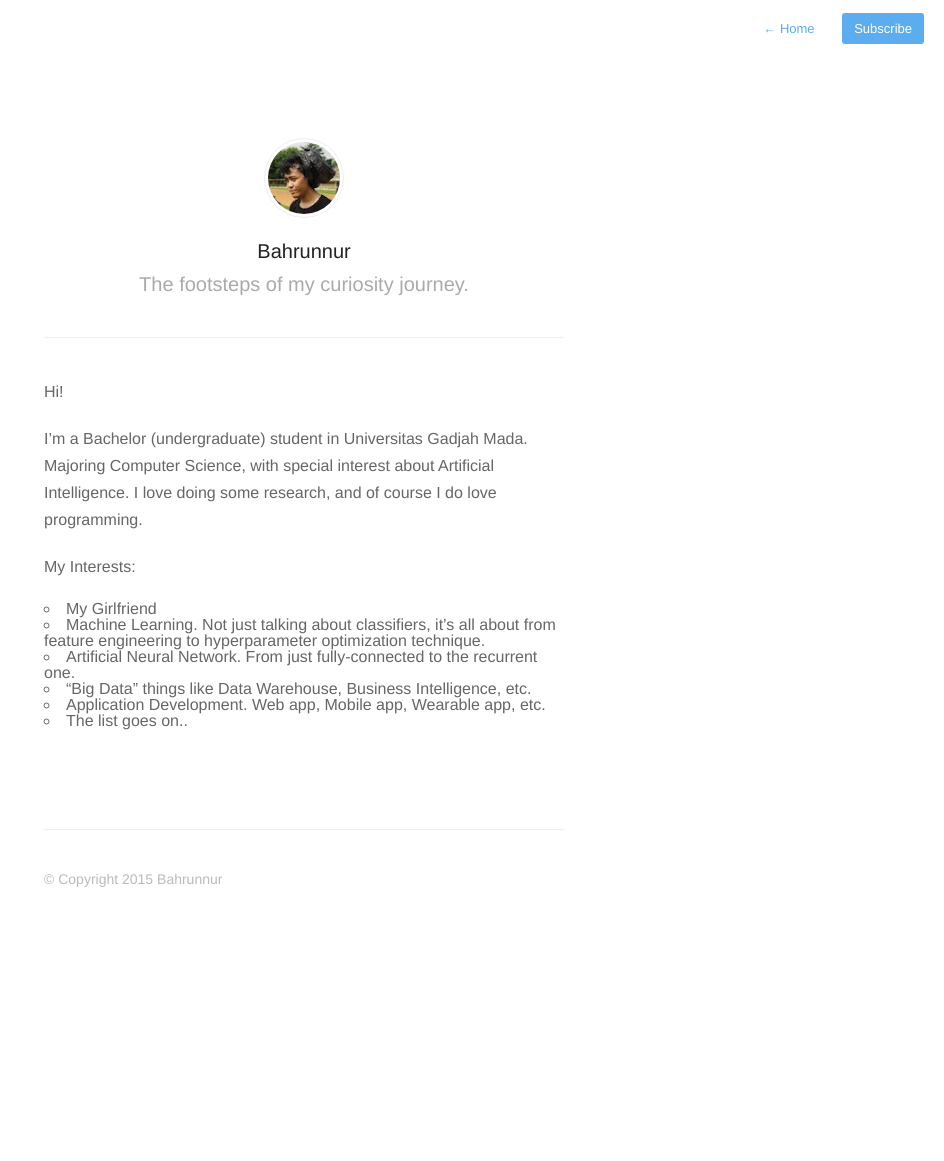
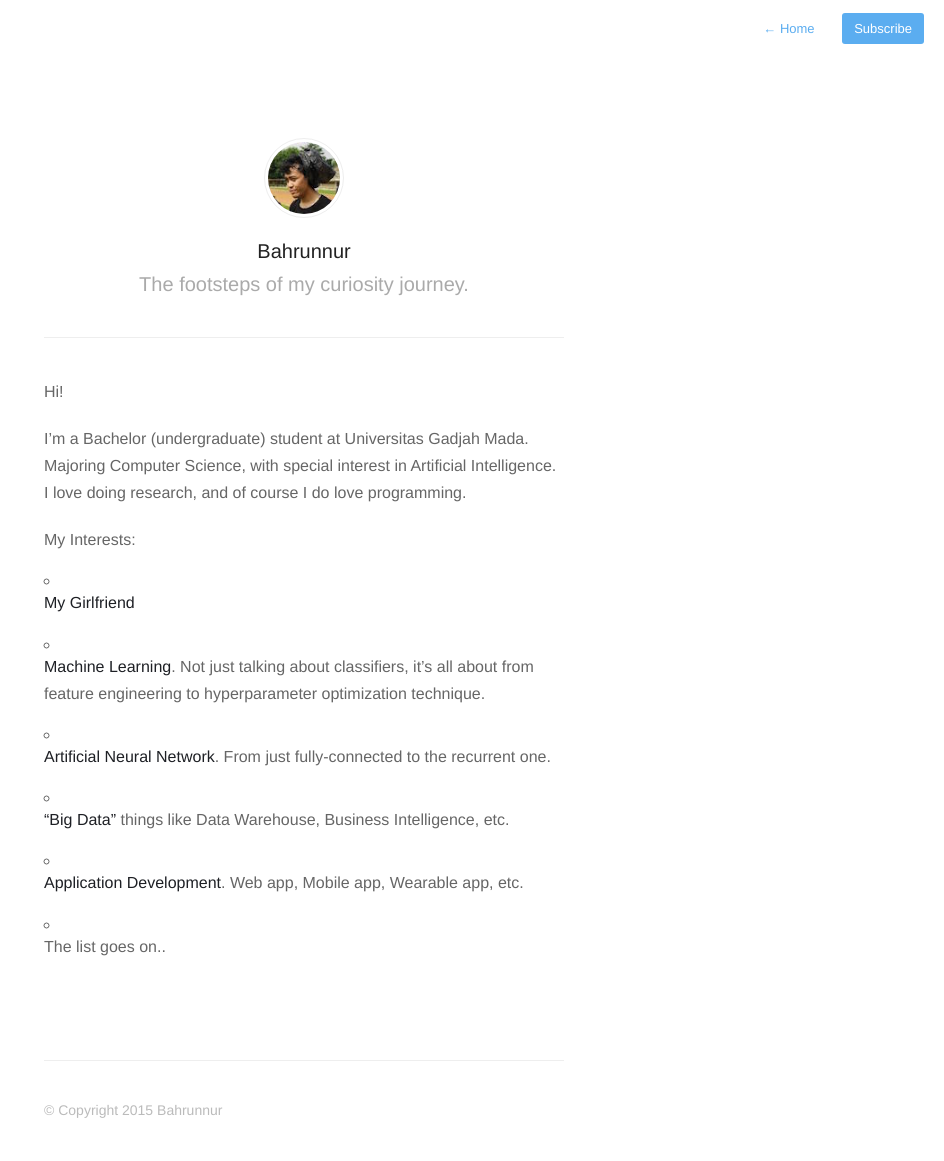
Before and after one commit to bahrunnur/bahrunnur.github.io, a Jekyll site: the page built from about.md, in a window 1280 px wide. Shown: the whole page, without its empty margins (336-1280 px from the left). Built offline with Jekyll 4.4.1, drawn with Linux system fonts in a browser that asks for light colours; nearby versions of some CDN libraries; Markdown is read by kramdown in place of the engine named in the settings; before the commit the page ends 930 px from its top, so only the background shows below that.

Commit message:
update about page format

```diff
--- a/about.md
+++ b/about.md
@@ -6,15 +6,22 @@ profile: true
 
 Hi!
 
-I'm a Bachelor (undergraduate) student in Universitas Gadjah Mada. Majoring Computer Science, with special interest about Artificial Intelligence. I love doing some research, and of course I do love programming.
+I'm a Bachelor (undergraduate) student at Universitas Gadjah Mada. Majoring Computer Science, with special interest in Artificial Intelligence. I love doing research, and of course I do love programming.
 
 My Interests:
 
-- My Girlfriend
-- Machine Learning. Not just talking about classifiers, it's all about from feature engineering to hyperparameter optimization technique.
-- Artificial Neural Network. From just fully-connected to the recurrent one.
-- "Big Data" things like Data Warehouse, Business Intelligence, etc.
-- Application Development. Web app, Mobile app, Wearable app, etc.
+
+- __My Girlfriend__
+
+- __Machine Learning__. Not just talking about classifiers, it's all about from feature engineering to hyperparameter optimization technique.
+
+- __Artificial Neural Network__. From just fully-connected to the recurrent one.
+
+- __"Big Data"__ things like Data Warehouse, Business Intelligence, etc.
+
+- __Application Development__. Web app, Mobile app, Wearable app, etc.
+
 - The list goes on..
 
+
 {% include footer.html %}
```
